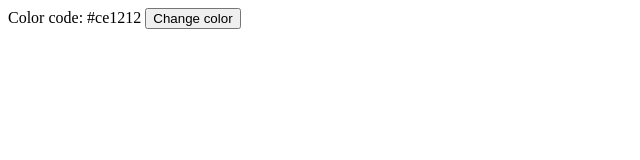
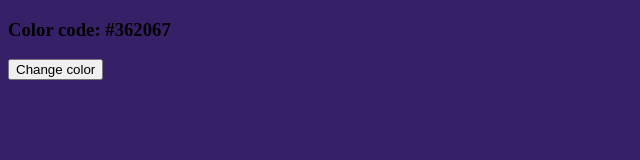
Before and after one commit to mithibe/theSuite, a plain HTML site: page colourFlipper/index.html in a window 1280 px wide. Both pictures are taken after a click on the button "Change color". Shown: the whole page, without its empty margins (0-640 px from the left). Drawn offline with Linux system fonts and the light colour scheme.

Commit message:
made the javascript
to randomize it then loop the number of times a the number is to be written

```diff
--- a/colourFlipper/index.html
+++ b/colourFlipper/index.html
@@ -5,11 +5,12 @@
     <meta http-equiv="X-UA-Compatible" content="IE=edge">
     <meta name="viewport" content="width=device-width, initial-scale=1.0">
     <title>Colour Flipper</title>
+    <script src="scrpt.js" defer></script>
 </head>
 <body>
     <div class="container">
-        <span class="colourCode">Color code: #ce1212</span>
-        <button class="colorChangerBtn">Change color</button>
+        <h3 class="colourCode">Color code: <span class="colourName">#CE1212</span></h3>
+        <button class="colourChangerButton">Change color</button>
     </div>
 </body>
 </html>
--- /dev/null
+++ b/colourFlipper/scrpt.js
@@ -0,0 +1,23 @@
+const colourChanger = document.querySelector(".colourChangerButton");
+const colourCode = document.querySelector(".colourName");
+const hex = [0, 1, 2, 3, 4, 5, 6, 7, 8, 9, "A", "B", "C", "D", "E", "F"];
+
+
+
+colourChanger.addEventListener("click", () => {
+    // let colour = randomNumber();
+    // let colourName = document.body.style.backgroundColor = `# ${colour}`;
+
+    let hexColour = "#"
+    for (let i = 0; i < 6; i++){
+        hexColour += hex[randomNumber()];
+    }
+    colourCode.textContent = hexColour
+    document.body.style.backgroundColor = hexColour
+});
+
+let randomNumber = () => {
+    return Math.floor(Math.random() * 8);
+}
+
+// console.log(randomNumber());
--- /dev/null
+++ b/colourFlipper/style.css
@@ -0,0 +1,6 @@
+:root{
+    --red-one: #ce1212;
+    --red-two: #810000;
+    --white: #eeebdd;
+    --black: #1b1717;
+}
```
